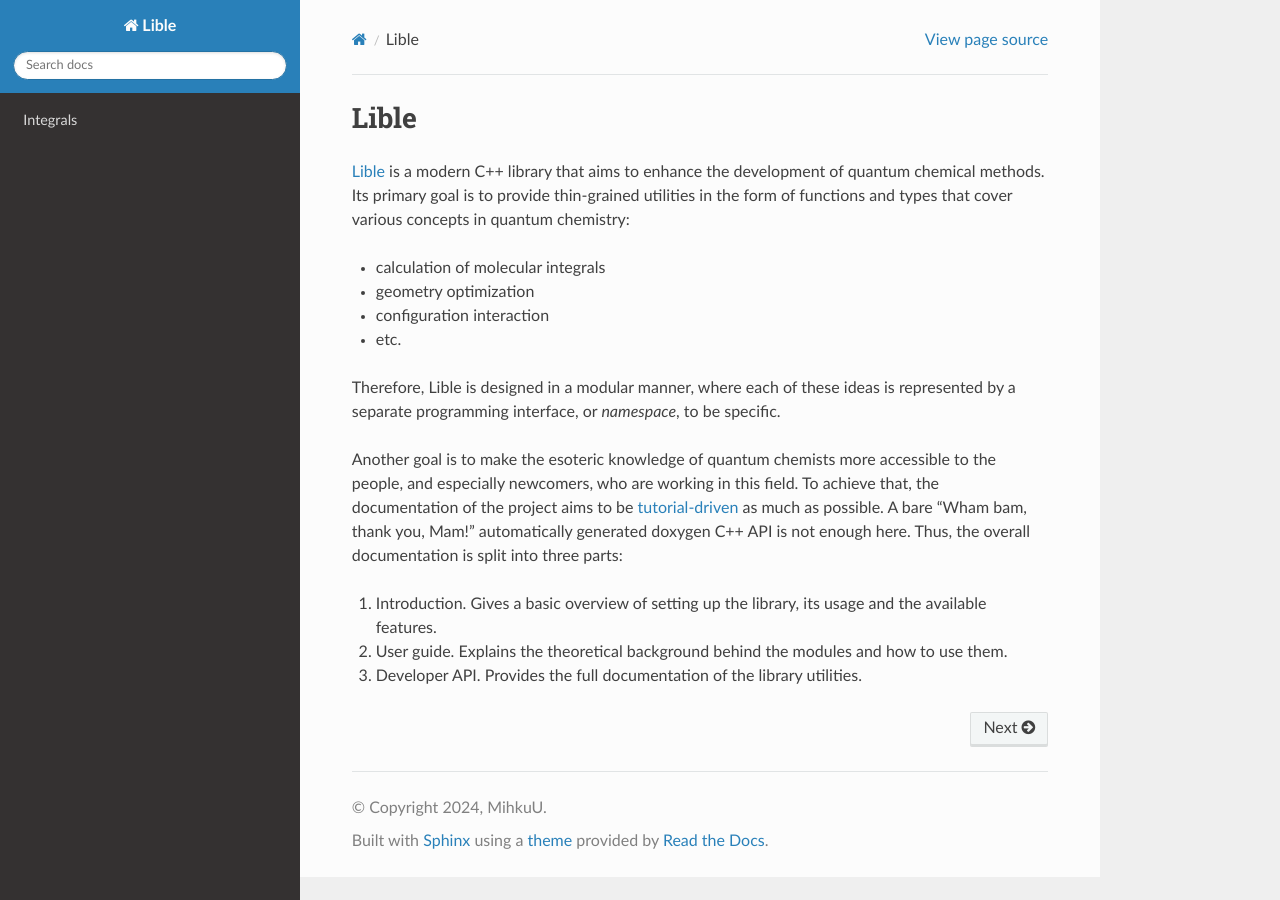
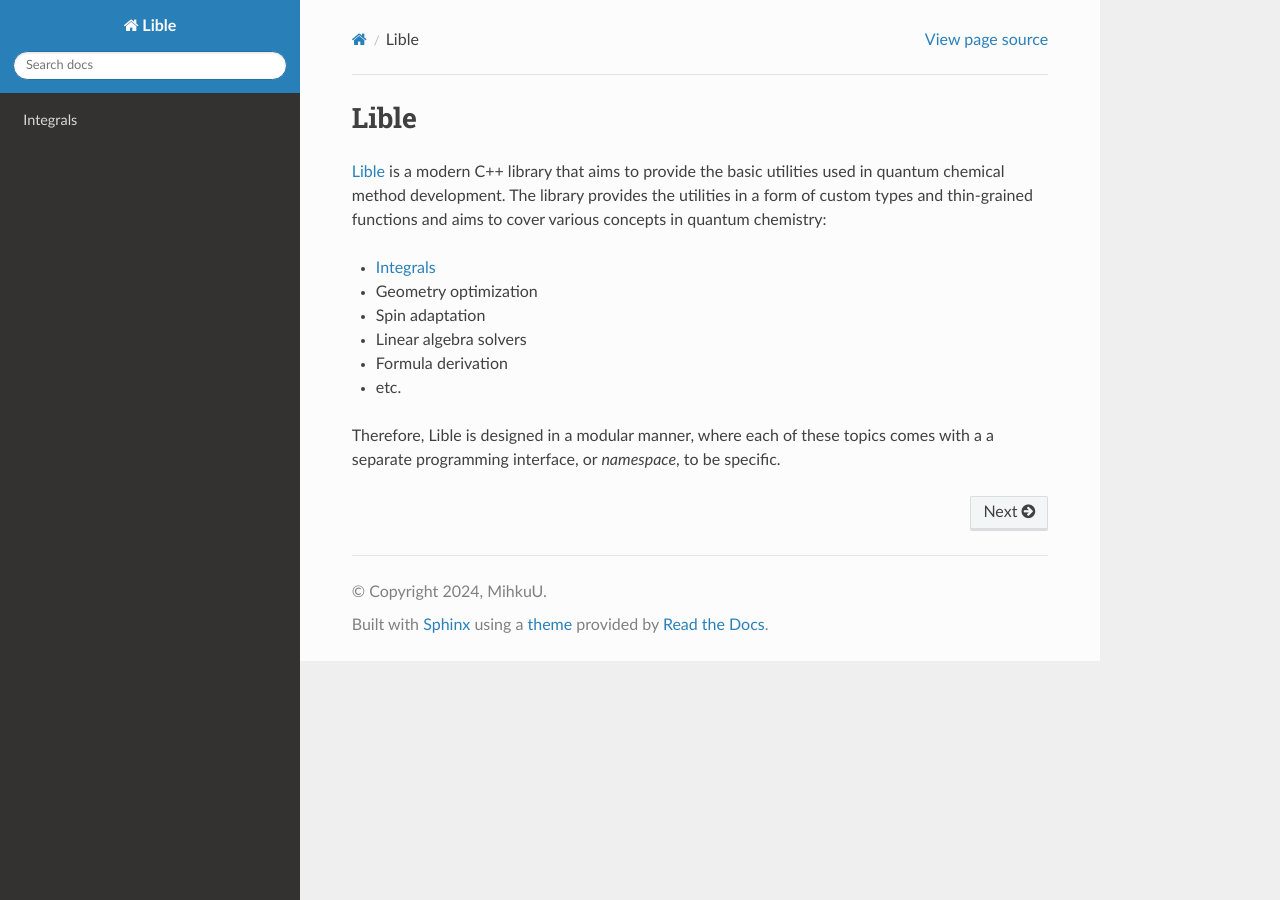
Before and after one commit to MihkuU/Lible, a Sphinx documentation site: the page built from docs/index.rst, in a window 1280 px wide. Built offline with Sphinx 7.4.7 and the Read the Docs theme 3.1.0, drawn with Linux system fonts in a browser that asks for light colours.

Commit message:
More docstrings

```diff
--- a/docs/index.rst
+++ b/docs/index.rst
@@ -1,33 +1,25 @@
-.. Lible documentation master file, created by
-   sphinx-quickstart on Fri Mar 22 14:36:43 2024.
-   You can adapt this file completely to your liking, but it should at least
-   contain the root `toctree` directive.
+
+.. |br| raw:: html
+
+   <br />
 
 =====
 Lible
 =====
 
-`Lible <https://github.com/MihkuU/Lible/>`_ is a modern C++ library that aims to enhance the
-development of quantum chemical methods. Its primary goal is to provide thin-grained utilities
-in the form of functions and types that cover various concepts in quantum chemistry:
+`Lible <https://github.com/MihkuU/Lible/>`_ is a modern C++ library that aims to provide the basic
+utilities used in quantum chemical method development. The library provides the utilities in a form
+of custom types and thin-grained functions and aims to cover various concepts in quantum chemistry:
 
-* calculation of molecular integrals
-* geometry optimization
-* configuration interaction
+* :ref:`Calculation-of-molecular-integrals`
+* Geometry optimization
+* Spin adaptation
+* Linear algebra solvers
+* Formula derivation
 * etc.
 
-Therefore, Lible is designed in a modular manner, where each of these ideas is represented by
+Therefore, Lible is designed in a modular manner, where each of these topics comes with a
 a separate programming interface, or *namespace*, to be specific.
-
-Another goal is to make the esoteric knowledge of quantum chemists more accessible to the people,
-and especially newcomers, who are working in this field. To achieve that, the documentation of the
-project aims to be `tutorial-driven <https://coderefinery.github.io/documentation/summary/>`_
-as much as possible. A bare "Wham bam, thank you, Mam!" automatically generated doxygen C++ API is
-not enough here. Thus, the overall documentation is split into three parts:
-
-1. Introduction. Gives a basic overview of setting up the library, its usage and the available features.
-2. User guide. Explains the theoretical background behind the modules and how to use them.
-3. Developer API. Provides the full documentation of the library utilities.
 
 .. toctree::
    :hidden:
```
Also changed, not shown: docs/integrals.rst (+12 -10 lines), 3 other files.
